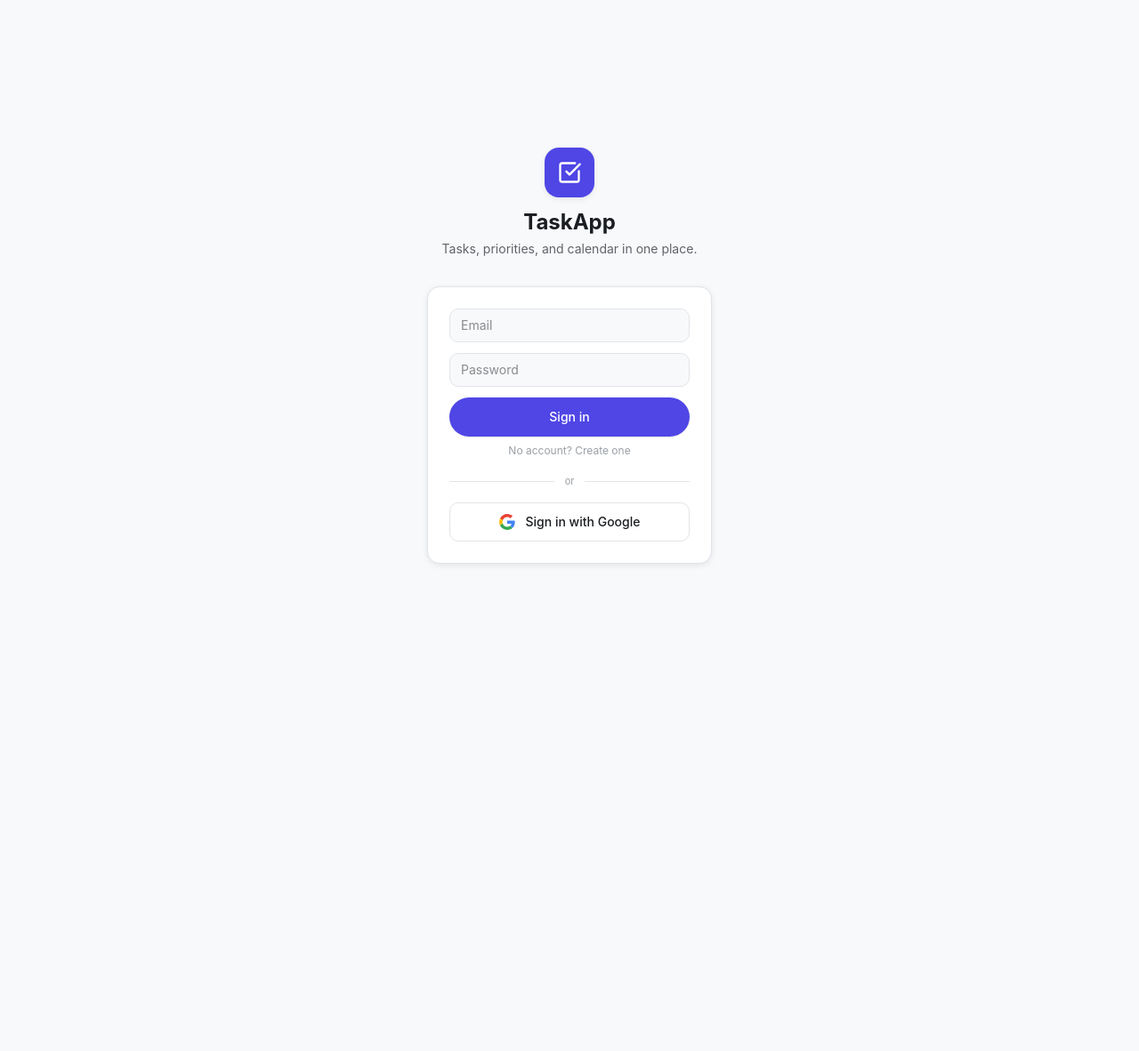
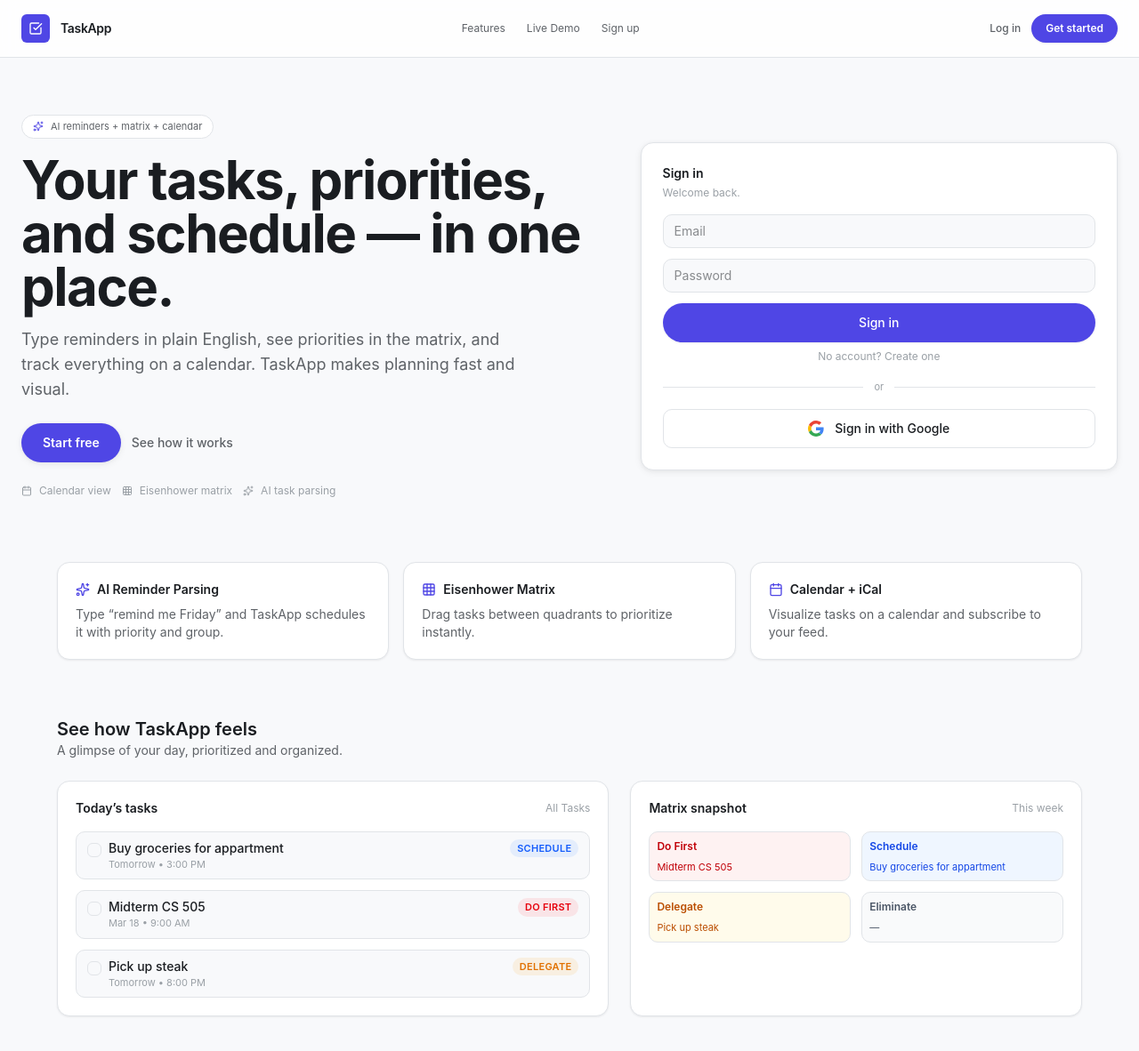
Before and after one commit to jonahr4/TheTaskApp, a Next.js app: page /login in a window 1280 px wide. Shown: the top 1182 px of the page at 89% size. Before the commit the page ends 800 px from the top, so only its background shows below. Built offline with nearby package versions, Linux system fonts and the light colour scheme; no server answers.

Commit message:
Updated landing page

```diff
--- a/src/app/login/page.tsx
+++ b/src/app/login/page.tsx
@@ -4,7 +4,8 @@
 import { useRouter } from "next/navigation";
 import { useEffect, useState } from "react";
 import { Button } from "@/components/ui/button";
-import { CheckSquare } from "lucide-react";
+import { Badge } from "@/components/ui/badge";
+import { CheckSquare, Sparkles, Calendar, Grid3X3, Check } from "lucide-react";
 
 export default function LoginPage() {
   const { user, loading, signIn, signInEmail, signUpEmail } = useAuth();
@@ -52,24 +53,79 @@
   };
 
   return (
-    <div className="flex h-screen items-center justify-center bg-[var(--bg)]">
-      <div className="flex flex-col items-center gap-8">
-        {/* Logo */}
-        <div className="flex flex-col items-center gap-3">
-          <div className="flex h-14 w-14 items-center justify-center rounded-2xl bg-[var(--accent)] shadow-[var(--shadow-md)]">
-            <CheckSquare size={28} className="text-white" />
+    <div className="min-h-screen bg-[var(--bg)] text-[var(--text-primary)]">
+      {/* Nav */}
+      <nav className="sticky top-0 z-40 border-b border-[var(--border-light)] bg-[var(--bg-card)]/80 backdrop-blur">
+        <div className="mx-auto flex h-16 max-w-7xl items-center justify-between px-6">
+          <div className="flex items-center gap-3">
+            <div className="flex h-8 w-8 items-center justify-center rounded-[var(--radius-sm)] bg-[var(--accent)]">
+              <CheckSquare size={16} className="text-white" />
             </div>
-          <div className="text-center">
-            <h1 className="text-2xl font-bold text-[var(--text-primary)]">TaskApp</h1>
-            <p className="mt-1 text-sm text-[var(--text-secondary)]">
-              Tasks, priorities, and calendar in one place.
+            <span className="text-sm font-semibold tracking-tight">TaskApp</span>
+          </div>
+          <div className="hidden md:flex items-center gap-6 text-xs text-[var(--text-secondary)]">
+            <a href="#features" className="hover:text-[var(--text-primary)] transition-colors">Features</a>
+            <a href="#demo" className="hover:text-[var(--text-primary)] transition-colors">Live Demo</a>
+            <a href="#auth" className="hover:text-[var(--text-primary)] transition-colors">Sign up</a>
+          </div>
+          <div className="flex items-center gap-3">
+            <button
+              onClick={() => { setIsSignUp(false); setError(null); }}
+              className="text-xs font-medium text-[var(--text-secondary)] hover:text-[var(--text-primary)] transition-colors"
+            >
+              Log in
+            </button>
+            <button
+              onClick={() => { setIsSignUp(true); setError(null); }}
+              className="rounded-full bg-[var(--accent)] px-4 py-2 text-xs font-semibold text-white shadow-[var(--shadow-sm)] hover:opacity-90 transition-all"
+            >
+              Get started
+            </button>
+          </div>
+        </div>
+      </nav>
+
+      {/* Hero */}
+      <section className="relative overflow-hidden px-6 pt-16 pb-8">
+        <div className="absolute inset-0 -z-10 bg-[radial-gradient(circle_at_top,_rgba(99,102,241,0.15),_transparent_55%)]" />
+        <div className="mx-auto grid max-w-7xl items-center gap-10 md:grid-cols-[1.1fr_0.9fr]">
+          <div>
+            <div className="inline-flex items-center gap-2 rounded-full border border-[var(--border-light)] bg-[var(--bg-card)] px-3 py-1 text-[11px] text-[var(--text-secondary)]">
+              <Sparkles size={12} className="text-[var(--accent)]" />
+              AI reminders + matrix + calendar
+            </div>
+            <h1 className="mt-4 text-4xl font-bold tracking-tight sm:text-5xl lg:text-6xl">
+              Your tasks, priorities, and schedule — in one place.
+            </h1>
+            <p className="mt-4 max-w-xl text-base text-[var(--text-secondary)] sm:text-lg">
+              Type reminders in plain English, see priorities in the matrix, and track everything on a calendar.
+              TaskApp makes planning fast and visual.
             </p>
+            <div className="mt-6 flex flex-wrap items-center gap-3">
+              <button
+                onClick={() => { setIsSignUp(true); setError(null); document.getElementById("auth")?.scrollIntoView({ behavior: "smooth" }); }}
+                className="rounded-full bg-[var(--accent)] px-6 py-3 text-sm font-semibold text-white shadow-[var(--shadow-md)] hover:opacity-90 transition-all"
+              >
+                Start free
+              </button>
+              <a href="#demo" className="text-sm font-medium text-[var(--text-secondary)] hover:text-[var(--text-primary)] transition-colors">
+                See how it works
+              </a>
+            </div>
+            <div className="mt-6 flex flex-wrap gap-3 text-xs text-[var(--text-tertiary)]">
+              <span className="inline-flex items-center gap-2"><Calendar size={12} /> Calendar view</span>
+              <span className="inline-flex items-center gap-2"><Grid3X3 size={12} /> Eisenhower matrix</span>
+              <span className="inline-flex items-center gap-2"><Sparkles size={12} /> AI task parsing</span>
             </div>
           </div>
 
-        {/* Sign in card */}
-        <div className="w-80 rounded-[var(--radius-lg)] border border-[var(--border-light)] bg-[var(--bg-card)] p-6 shadow-[var(--shadow-md)]">
-          <form onSubmit={handleEmailSubmit} className="flex flex-col gap-3">
+          {/* Auth card */}
+          <div id="auth" className="rounded-[var(--radius-lg)] border border-[var(--border-light)] bg-[var(--bg-card)] p-6 shadow-[var(--shadow-md)]">
+            <h2 className="text-sm font-semibold">{isSignUp ? "Create account" : "Sign in"}</h2>
+            <p className="mt-1 text-xs text-[var(--text-tertiary)]">
+              {isSignUp ? "Start organizing in seconds." : "Welcome back."}
+            </p>
+            <form onSubmit={handleEmailSubmit} className="mt-4 flex flex-col gap-3">
               <input
                 type="email"
                 placeholder="Email"
@@ -86,9 +142,7 @@
                 required
                 className="w-full rounded-[var(--radius-md)] border border-[var(--border-light)] bg-[var(--bg)] px-3 py-2 text-sm text-[var(--text-primary)] outline-none focus:border-[var(--accent)] transition-colors"
               />
-            {error && (
-              <p className="text-xs text-red-500">{error}</p>
-            )}
+              {error && <p className="text-xs text-red-500">{error}</p>}
               <Button size="lg" className="w-full" type="submit" disabled={submitting}>
                 {isSignUp ? "Create account" : "Sign in"}
               </Button>
@@ -121,6 +175,102 @@
             </Button>
           </div>
         </div>
+      </section>
+
+      {/* Feature strip */}
+      <section id="features" className="px-6 py-10">
+        <div className="mx-auto grid max-w-6xl gap-4 sm:grid-cols-2 lg:grid-cols-3">
+          <div className="rounded-[var(--radius-lg)] border border-[var(--border-light)] bg-[var(--bg-card)] p-5 shadow-[var(--shadow-sm)]">
+            <div className="flex items-center gap-2 text-sm font-semibold">
+              <Sparkles size={16} className="text-[var(--accent)]" />
+              AI Reminder Parsing
+            </div>
+            <p className="mt-2 text-sm text-[var(--text-secondary)]">
+              Type “remind me Friday” and TaskApp schedules it with priority and group.
+            </p>
+          </div>
+          <div className="rounded-[var(--radius-lg)] border border-[var(--border-light)] bg-[var(--bg-card)] p-5 shadow-[var(--shadow-sm)]">
+            <div className="flex items-center gap-2 text-sm font-semibold">
+              <Grid3X3 size={16} className="text-[var(--accent)]" />
+              Eisenhower Matrix
+            </div>
+            <p className="mt-2 text-sm text-[var(--text-secondary)]">
+              Drag tasks between quadrants to prioritize instantly.
+            </p>
+          </div>
+          <div className="rounded-[var(--radius-lg)] border border-[var(--border-light)] bg-[var(--bg-card)] p-5 shadow-[var(--shadow-sm)]">
+            <div className="flex items-center gap-2 text-sm font-semibold">
+              <Calendar size={16} className="text-[var(--accent)]" />
+              Calendar + iCal
+            </div>
+            <p className="mt-2 text-sm text-[var(--text-secondary)]">
+              Visualize tasks on a calendar and subscribe to your feed.
+            </p>
+          </div>
+        </div>
+      </section>
+
+      {/* Demo */}
+      <section id="demo" className="px-6 pb-16 pt-6">
+        <div className="mx-auto max-w-6xl">
+          <div className="mb-6">
+            <h2 className="text-xl font-semibold">See how TaskApp feels</h2>
+            <p className="text-sm text-[var(--text-secondary)]">A glimpse of your day, prioritized and organized.</p>
+          </div>
+          <div className="grid gap-6 lg:grid-cols-[1.1fr_0.9fr]">
+            <div className="rounded-[var(--radius-lg)] border border-[var(--border-light)] bg-[var(--bg-card)] p-5 shadow-[var(--shadow-sm)]">
+              <div className="flex items-center justify-between">
+                <h3 className="text-sm font-semibold">Today’s tasks</h3>
+                <span className="text-xs text-[var(--text-tertiary)]">All Tasks</span>
+              </div>
+              <div className="mt-4 space-y-3">
+                {[
+                  { title: "Buy groceries for appartment", time: "Tomorrow • 3:00 PM", variant: "schedule" as const },
+                  { title: "Midterm CS 505", time: "Mar 18 • 9:00 AM", variant: "do" as const },
+                  { title: "Pick up steak", time: "Tomorrow • 8:00 PM", variant: "delegate" as const },
+                ].map((t) => (
+                  <div key={t.title} className="flex items-start justify-between rounded-[var(--radius-md)] border border-[var(--border-light)] bg-[var(--bg)] px-3 py-2">
+                    <div className="flex items-start gap-2">
+                      <div className="mt-1 flex h-4 w-4 items-center justify-center rounded-[var(--radius-sm)] border border-[var(--border)]">
+                        <Check size={10} className="text-transparent" />
+                      </div>
+                      <div>
+                        <p className="text-sm font-medium">{t.title}</p>
+                        <p className="text-[11px] text-[var(--text-tertiary)]">{t.time}</p>
+                      </div>
+                    </div>
+                    <Badge variant={t.variant}>{t.variant === "do" ? "Do First" : t.variant === "schedule" ? "Schedule" : "Delegate"}</Badge>
+                  </div>
+                ))}
+              </div>
+            </div>
+
+            <div className="rounded-[var(--radius-lg)] border border-[var(--border-light)] bg-[var(--bg-card)] p-5 shadow-[var(--shadow-sm)]">
+              <div className="flex items-center justify-between">
+                <h3 className="text-sm font-semibold">Matrix snapshot</h3>
+                <span className="text-xs text-[var(--text-tertiary)]">This week</span>
+              </div>
+              <div className="mt-4 grid grid-cols-2 gap-3 text-xs">
+                {[
+                  { label: "Do First", color: "bg-red-50 border-red-200 text-red-700", items: ["Midterm CS 505"] },
+                  { label: "Schedule", color: "bg-blue-50 border-blue-200 text-blue-700", items: ["Buy groceries for appartment"] },
+                  { label: "Delegate", color: "bg-amber-50 border-amber-200 text-amber-700", items: ["Pick up steak"] },
+                  { label: "Eliminate", color: "bg-gray-50 border-gray-200 text-gray-600", items: ["—"] },
+                ].map((q) => (
+                  <div key={q.label} className={`rounded-[var(--radius-md)] border p-2 ${q.color}`}>
+                    <p className="font-semibold">{q.label}</p>
+                    <ul className="mt-2 space-y-1 text-[11px]">
+                      {q.items.map((i) => (
+                        <li key={i} className="truncate">{i}</li>
+                      ))}
+                    </ul>
+                  </div>
+                ))}
+              </div>
+            </div>
+          </div>
+        </div>
+      </section>
     </div>
   );
 }
```
Lines whose indentation alone changed are shown as unchanged.
